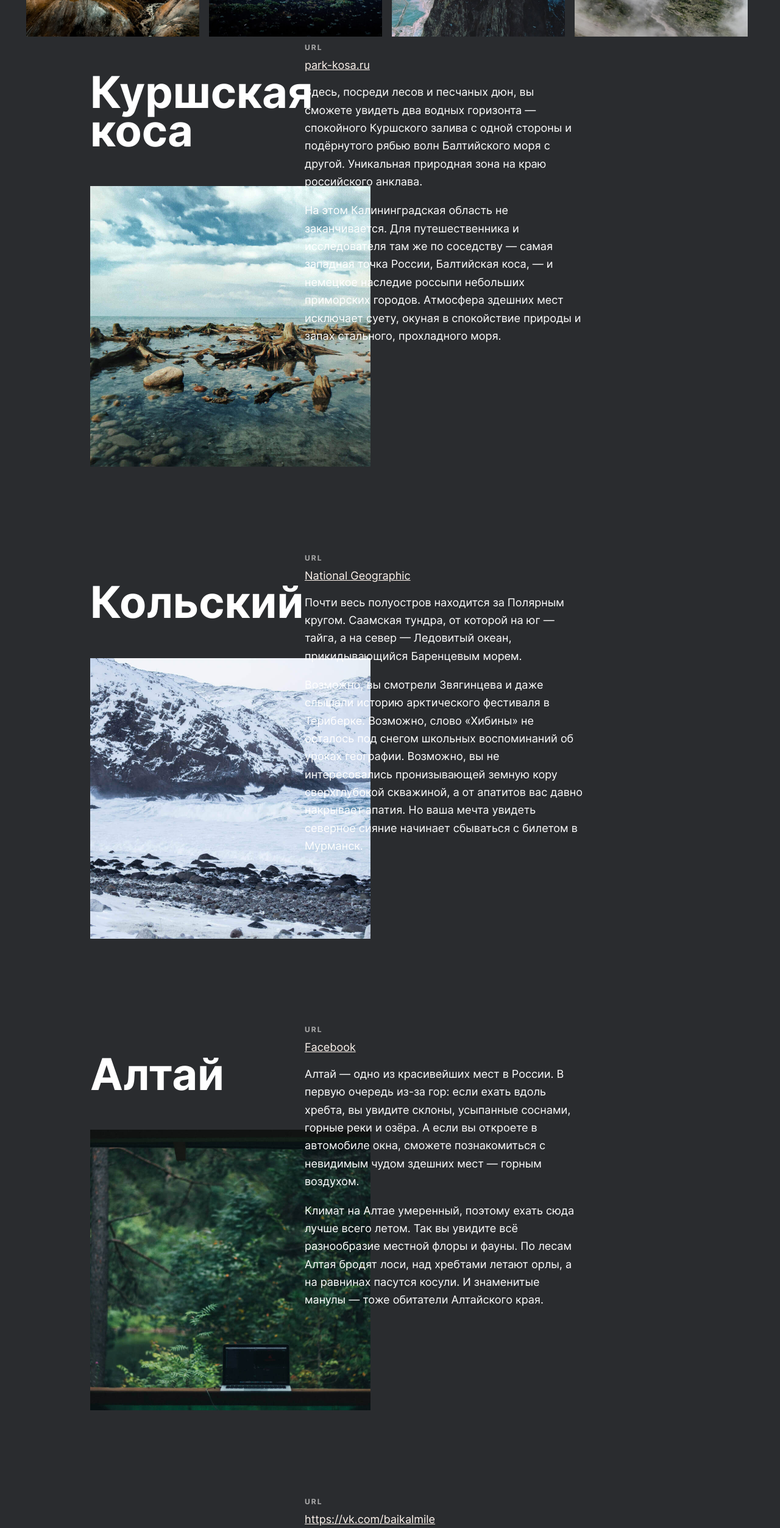
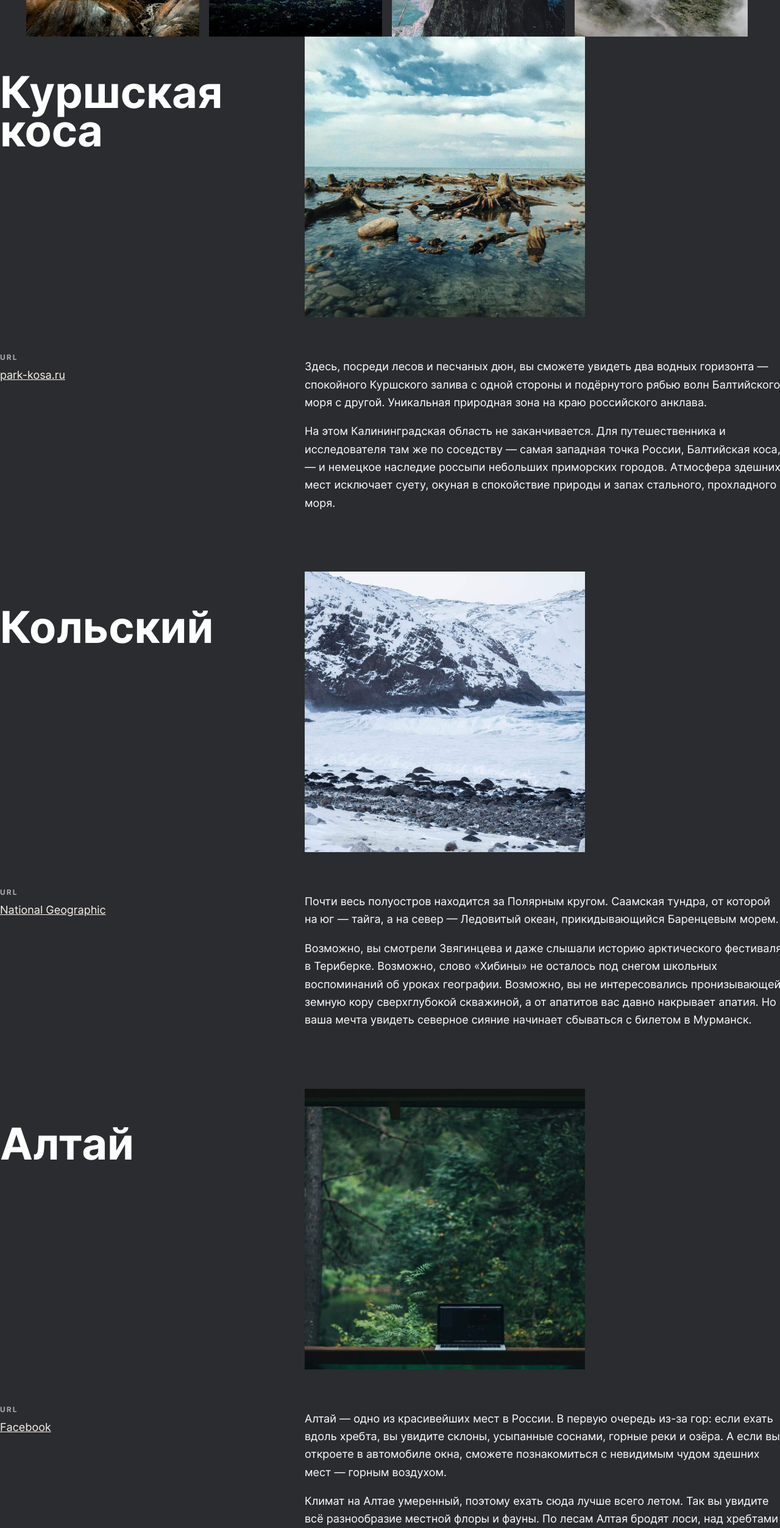
Before and after one commit to iriklhnt/russian-travel, a plain HTML site: page index.html in a window 1280 px wide. Shown: the part 2256-4761 px from the top of the page at 61% size. Drawn offline with Linux system fonts and the light colour scheme; files whose address does not match are found by name.

Commit message:
russian-travel

```diff
--- a/index.html
+++ b/index.html
@@ -55,29 +55,25 @@
 
  <section class="places">
     <div class="place">
-      <div class="place__container">
         <h2 class="place__title">Куршская коса</h2>
         <img class="place__image" src="./images/place-kosa.jpg">
-      </div>
-      <div class="place__info">
+        <div class="place__website">
             <h3 class="place__url-heading">URL</h3>
             <a href="#" class="place__link">park-kosa.ru</a>
+        </div>
         <div class="place__text">
             <p class="place__paragraph">Здесь, посреди лесов и песчаных дюн, вы сможете увидеть два водных горизонта — спокойного Куршского залива с одной стороны и подёрнутого рябью волн Балтийского моря с другой. Уникальная природная зона на краю российского анклава.</p>
             <p class="place__paragraph">На этом Калининградская область не заканчивается. Для путешественника и исследователя там же по соседству — самая западная точка России, Балтийская коса, — и немецкое наследие россыпи небольших приморских городов. Атмосфера здешних мест исключает суету, окуная в спокойствие природы и запах стального, прохладного моря.</p>
         </div>
     </div>
 
- </section>
- <section class="places">
     <div class="place">
-      <div class="place__container">
         <h2 class="place__title">Кольский</h2>
         <img class="place__image" src="./images/place-kolsky.jpg">
-      </div>
-      <div class="place__info">
+        <div class="place__website">
              <h3 class="place__url-heading">URL</h3>
              <a href="#" class="place__link">National Geographic</a>
+        </div>
         <div class="place__text">
             <p class="place__paragraph">Почти весь полуостров находится за Полярным кругом. Саамская тундра, от которой на юг —
                     тайга, а на север — Ледовитый океан, прикидывающийся Баренцевым морем.</p>
@@ -86,16 +82,14 @@
          </div>
       </div>
 
- </section>
- <section class="places">
+
     <div class="place">
-      <div class="place__container">
         <h2 class="place__title">Алтай</h2>
         <img class="place__image" src="./images/place-altai.jpg">
-      </div>
-      <div class="place__info">
+        <div class="place__website">
             <h3 class="place__url-heading">URL</h3>
             <a href="#" class="place__link">Facebook</a>
+        </div>
         <div class="place__text">
             <p class="place__paragraph">Алтай — одно из красивейших мест в России.
                     В первую очередь из-за гор: если ехать вдоль хребта, вы увидите склоны, усыпанные соснами, горные реки и озёра. А если вы откроете в автомобиле окна, сможете познакомиться с невидимым чудом здешних мест — горным воздухом.</p>
@@ -103,17 +97,13 @@
         </div>
     </div>
 
- </section>
-
- <section class="places">
     <div class="place">
-      <div class="place__container">
         <h2 class="place__title">Зимний Байкал</h2>
         <img class="place__image" src="./images/place-winter-baikal.jpg">
-      </div>
-      <div class="place__info">
+        <div class="place__website">
              <h3 class="place__url-heading">URL</h3>
              <a href="#" class="place__link">https://vk.com/baikalmile</a>
+        </div>
         <div class="place__text">
             <p class="place__paragraph">Всем известен Байкал как крупнейшее озеро
                     в мире. Многие также знают, что это самый большой источник пресной воды и одно из красивейших мест в России.</p>
@@ -122,17 +112,13 @@
         </div>
     </div>
 
- </section>
-
- <section class="places">
      <div class="place">
-      <div class="place__container">
         <h2 class="place__title">Карелия</h2>
         <img class="place__image" src="./images/place-karelia.jpg">
-      </div>
-      <div class="place__info">
+        <div class="place__website">
              <h3 class="place__url-heading">URL</h3>
              <a href="#" class="place__link">http://vodlozero.ru/</a>
+        </div>
         <div class="place__text">
             <p class="place__paragraph">Сибирь заканчивается не на Урале, а в Карелии: образующая тайгу сибирская лиственница не растёт западнее Водлозера. Зато здесь она вымахивает на 30 метров — леса карельских национальных парков из-за непроходимых болот никогда не знали топора. Некоторым соснам уже больше чем полтысячелетия. Прикоснитесь к живому существу, видевшему солнце раньше, чем увидал его Иван Грозный.
                     В девственном лесу на сотню километров не встретишь тропы. А на редких тропинках деревья
--- a/style.css
+++ b/style.css
@@ -188,16 +188,6 @@ grid-template-columns: 460px;
 
 }
 
-
-.place__container{
-margin: 0;
-padding: 0;
-margin-left: 148px;
-width: 460px;
-
-
-}
-
 .place__title {
 font-family: 'Inter';
 font-style: Black;
@@ -214,14 +204,9 @@ width: 460px;
 height: 460px;
 }
 
-
-.place__info{
-width: 456px;
-height: 46px;
+.place__website{
 
 }
-
-
 
 .place__url-heading{
     font-family: 'Inter';
@@ -233,7 +218,6 @@ height: 46px;
   /*  border: 1px solid red;*/
 
 }
-
 
 
 .place__link{
```
Lines whose indentation alone changed are shown as unchanged.
